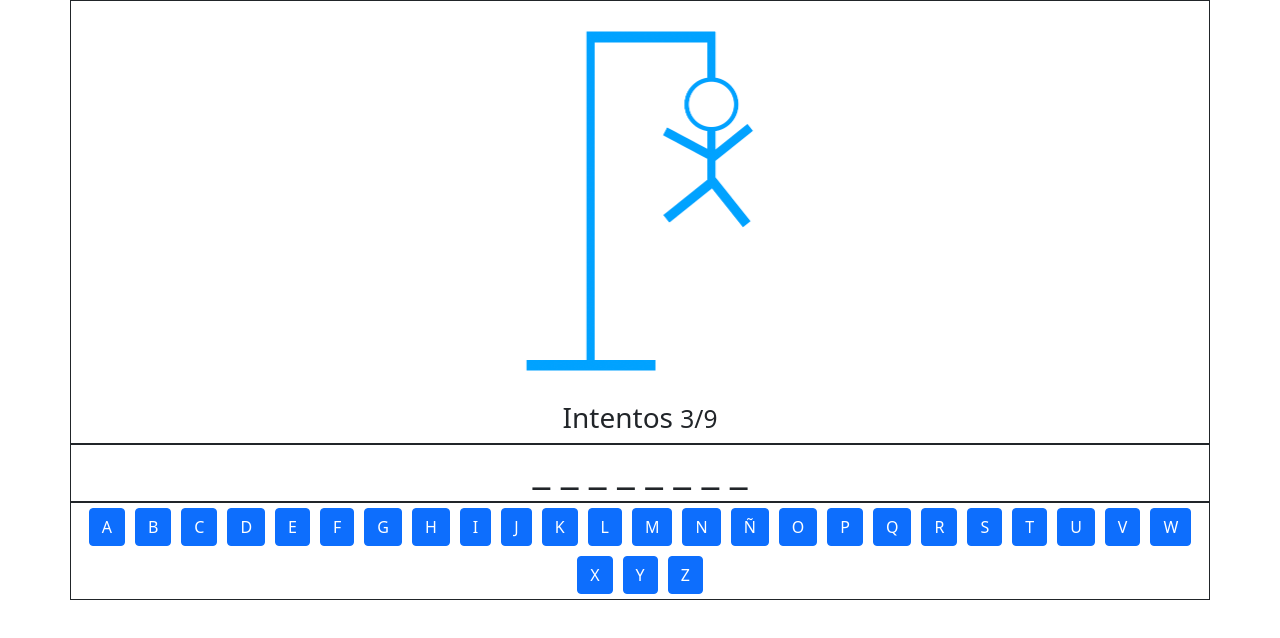
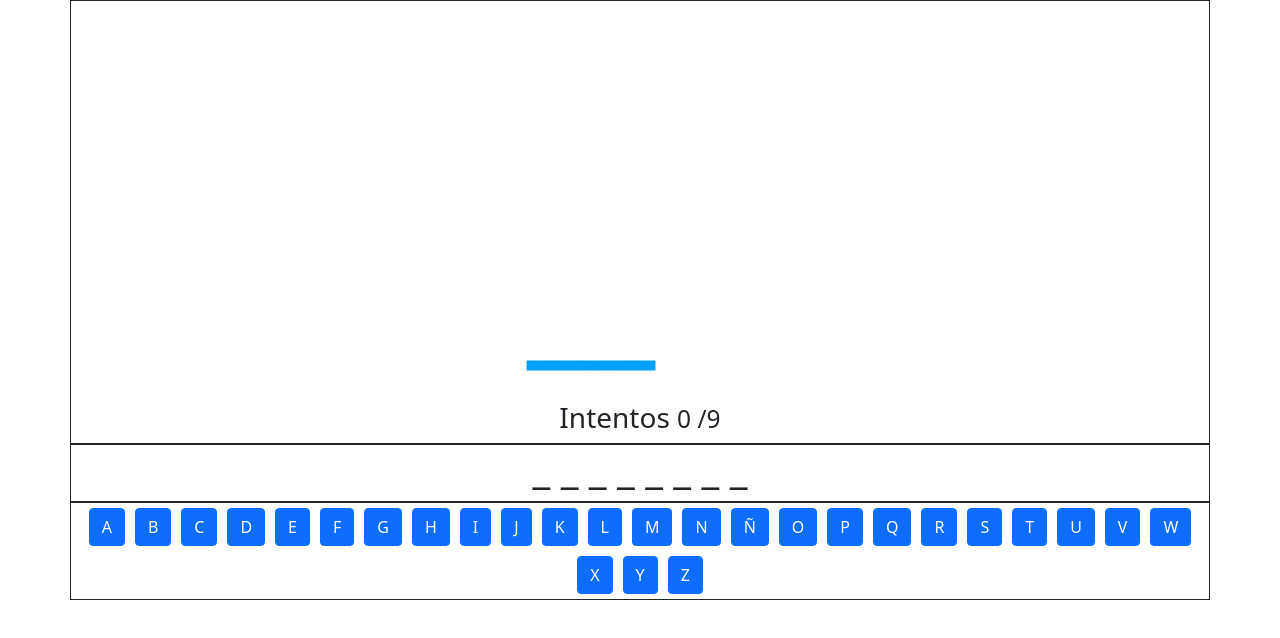
Before and after one commit to yisus1002/Juego-el-ahorcado, an Angular app: page / in a window 1280 px wide. Shown: the top 638 px of the page. Built offline with nearby package versions, Linux system fonts and the light colour scheme.

Commit message:
Se creo un ,etodo para ver la cantidad de intentos que el usuario desacierta, tambien se muestra la img en el html de cada intento. Otro metodo para verificar si el usuario gana o pierde

```diff
--- a/src/app/app.component.html
+++ b/src/app/app.component.html
@@ -1,8 +1,8 @@
 <div class="row">
    <div class="col text-center">
-   <img src="assets/img/9.png " alt="img" class="ahorcado-img">
+   <img src="assets/img/{{intentos}}.png " alt="img" class="ahorcado-img">
 
-   <h3> Intentos <small> 3/9</small></h3>
+   <h3> Intentos <small> {{intentos}} /9</small></h3>
 
 </div>
 </div>
--- a/src/app/app.component.ts
+++ b/src/app/app.component.ts
@@ -10,6 +10,11 @@ export class AppComponent {
 
   palabra='AGUACATE';
   palabraOculta='';
+
+  intentos=0;
+
+  gano=false;
+  perdio=false;
 
 
   letras=['A','B','C','D','E','F','G','H','I', 'J',
@@ -25,9 +30,11 @@ export class AppComponent {
   // Metodo para comprobar la letra que el usuario presiona
   comprobar( letra: string ){
 
-    // console.log('lA letra presionada es <- '+ letra);
-    // .split(' '); permite separar los componentes de una palabra y transformarlos en un array
+    this.existeLetra(letra);
 
+    /* console.log('lA letra presionada es <- '+ letra);
+    .split(' '); permite separar los componentes de una palabra y transformarlos en un array
+    */
     const palabraOcultaArr = this.palabraOculta.split(' ');
     // console.log(palabraOcultaArr);
     for(let i=0; i<this.palabra.length; i ++){
@@ -37,6 +44,31 @@ export class AppComponent {
     }
     // .join(' '); sirve para unir palabras
     this.palabraOculta=palabraOcultaArr.join(' ');
+
+    this.verificaGane();
+  }
+
+  /* Este metodo es para unir la palabra infresada sin espacios
+    y validar se ganó o perdio*/
+  verificaGane(){
+    const palabraArr = this.palabraOculta.split(' ');
+    const palabraEvaluar = palabraArr.join('');
+    if(palabraEvaluar === this.palabra){
+      this.gano=true;
+    }
+
+    if(this.intentos>=9){
+      this.perdio=true;
+    }
+  }
+  existeLetra(letra:string){
+    if(this.palabra.indexOf( letra ) >=0){
+      // Encontro la letra
+
+    }else{
+      // No encontre la letra
+      this.intentos++;
+    }
   }
 
 
```
